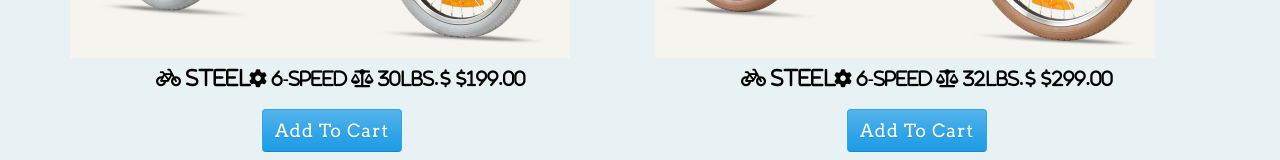
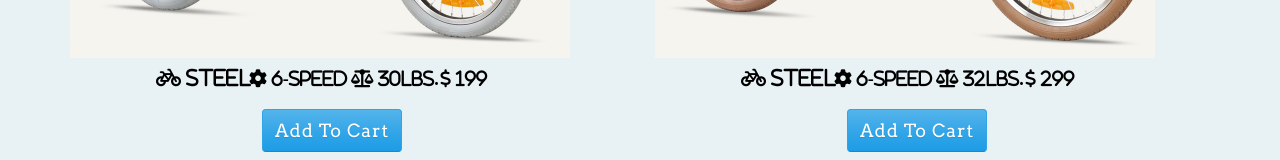
Before and after one commit to glitton/bikes-angular, a plain HTML site: page index.html in a window 1280 px wide. Shown: the part 628-788 px from the top of the page. Drawn offline with nearby package versions, Linux system fonts and the light colour scheme.

Commit message:
removed currency filter

```diff
--- a/index.html
+++ b/index.html
@@ -67,7 +67,7 @@
         <i class="fa fa-balance-scale"> {{ bike.weight }}</i>
       </h4>
       <h4 class="price">
-        <i class="fa fa-usd"> {{ bike.price | currency }}</i>
+        <i class="fa fa-usd"> {{ bike.price }}</i>
       </h4>
       <button class="btn btn-primary btn-md">Add To Cart</button>
     </div>
```
